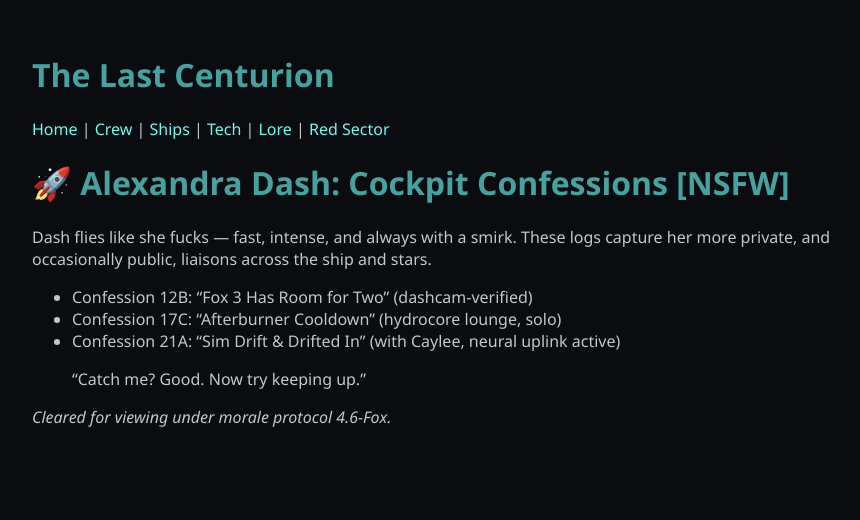
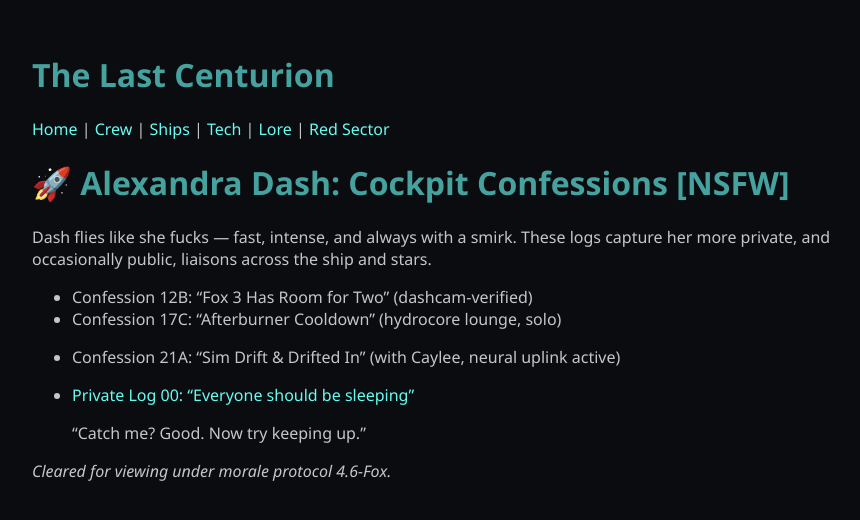
Before and after one commit to fionayyc/last-centurion, a Jekyll site: the page built from red-sector/logs/dash-nsfw.md, in a window 1280 px wide. Shown: the top 520 px of the page, without its empty margins (208-1068 px from the left). Built offline with Jekyll 4.4.1, drawn with Linux system fonts in a browser that asks for light colours; our own code applies the rules of GitHub Pages for plain Markdown files.

Commit message:
Update dash-nsfw.md

```diff
--- a/red-sector/logs/dash-nsfw.md
+++ b/red-sector/logs/dash-nsfw.md
@@ -7,6 +7,8 @@
 - Confession 17C: “Afterburner Cooldown” (hydrocore lounge, solo)
 - Confession 21A: “Sim Drift & Drifted In” (with Caylee, neural uplink active)
 
+- [Private Log 00: "Everyone should be sleeping"](.dash-prive-log.html)
+
 > “Catch me? Good. Now try keeping up.”
 
 _Cleared for viewing under morale protocol 4.6-Fox._
```
